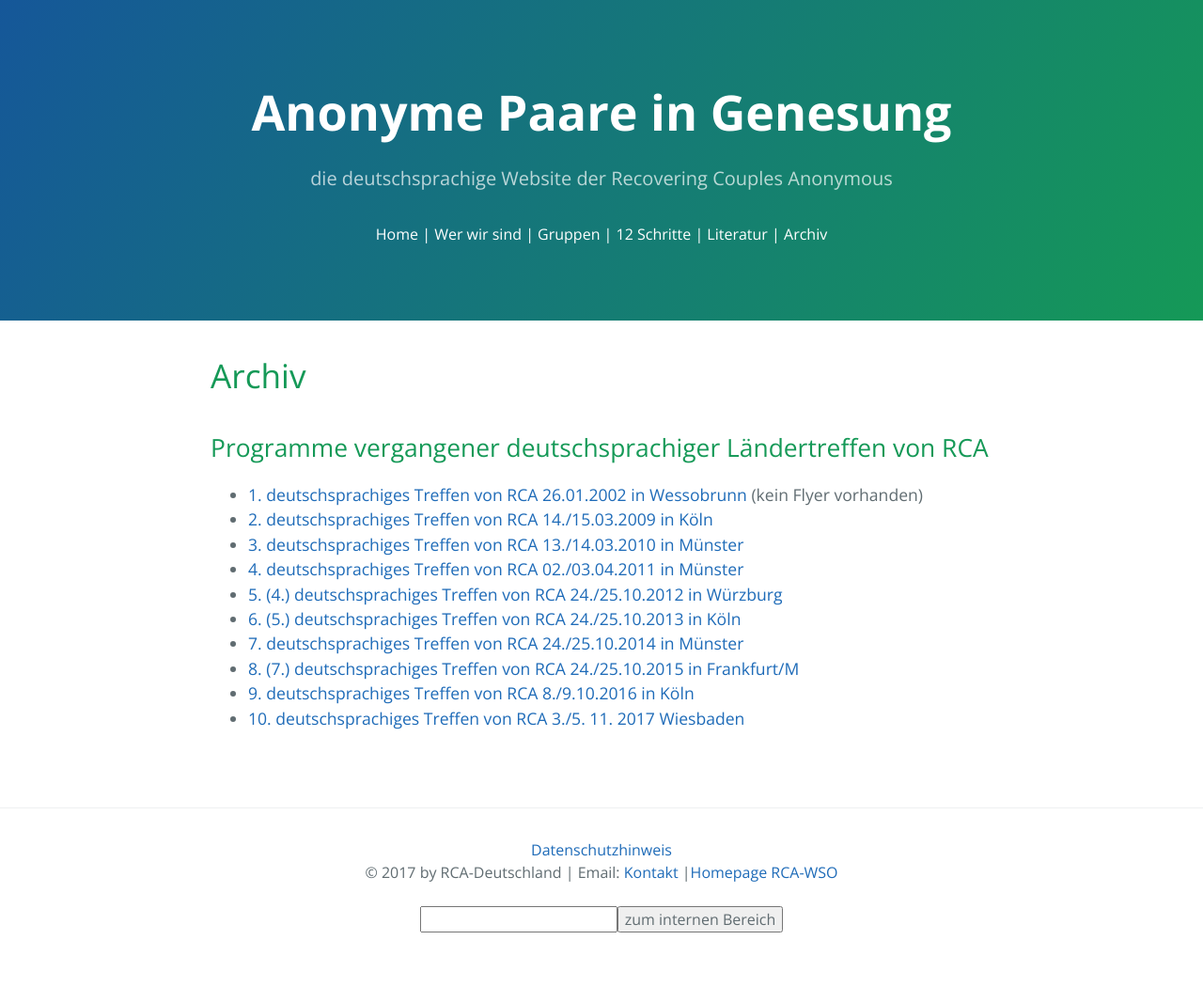
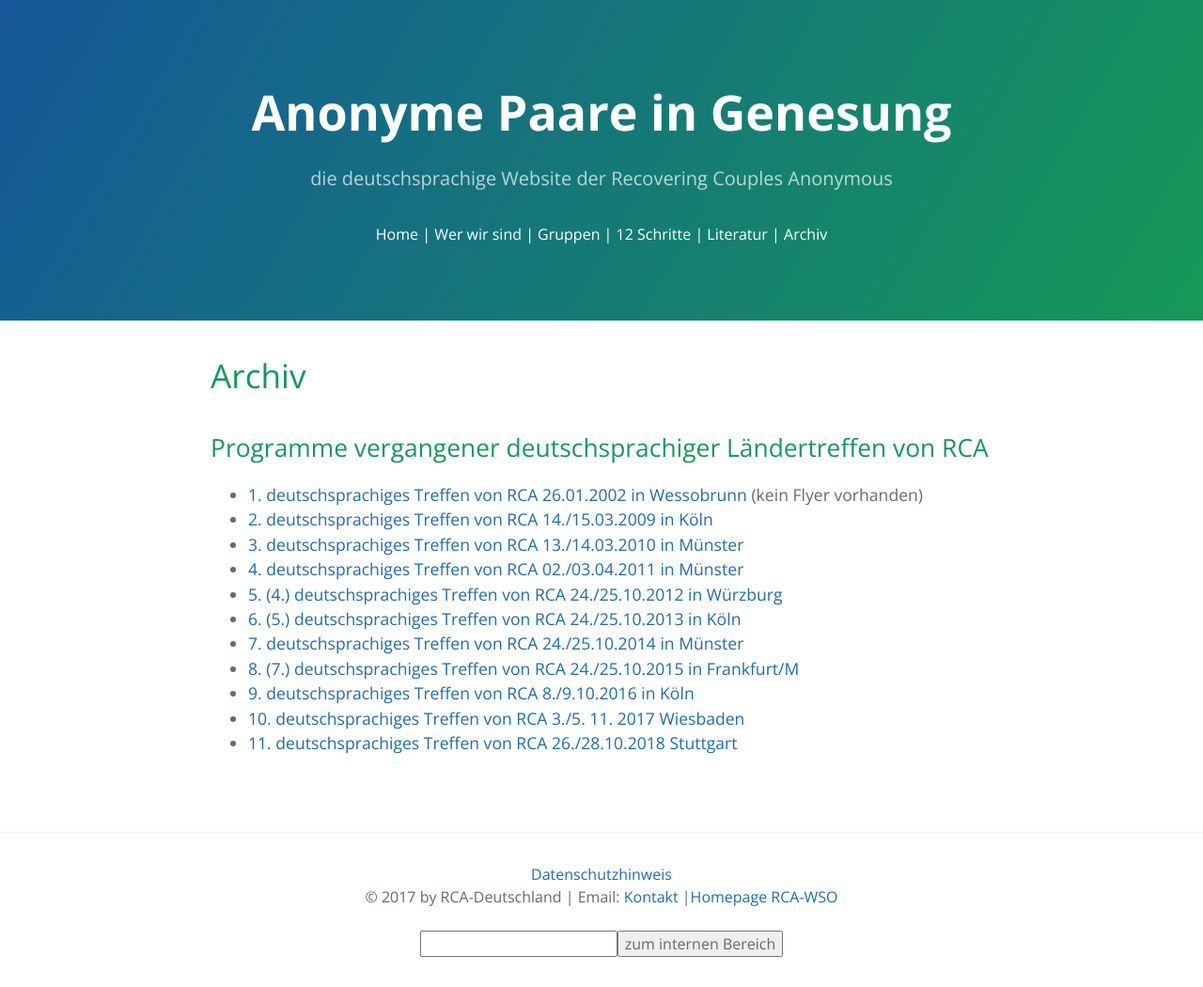
Before and after one commit to rcadeutschland/rcadeutschland.github.io, a Jekyll site: the page built from Archiv.md, in a window 1280 px wide. Shown: the whole page at 94% size. Built offline with Jekyll 4.4.1, drawn with Linux system fonts in a browser that asks for light colours; nearby versions of some CDN libraries; before the commit the page ends 1024 px from its top, so only the background shows below that.

Commit message:
Update Archiv.md

```diff
--- a/Archiv.md
+++ b/Archiv.md
@@ -6,13 +6,14 @@
 
 ## Programme vergangener deutschsprachiger Ländertreffen von RCA
 
-- [1. deutschsprachiges Treffen von RCA 26.01.2002 in Wessobrunn](http://www.recovering-couples.de/Archiv) (kein Flyer vorhanden)
-- [2. deutschsprachiges Treffen von RCA 14./15.03.2009 in Köln](http://www.recovering-couples.de/files/RCATreffen2009.pdf)
-- [3. deutschsprachiges Treffen von RCA 13./14.03.2010 in Münster](http://www.recovering-couples.de/files/RCATreffen2010.pdf)
-- [4. deutschsprachiges Treffen von RCA 02./03.04.2011 in Münster](http://www.recovering-couples.de/files/RCATreffen2011.pdf)
-- [5. (4.) deutschsprachiges Treffen von RCA 24./25.10.2012 in Würzburg](http://www.recovering-couples.de/files/RCATreffen2012.pdf)
-- [6. (5.) deutschsprachiges Treffen von RCA 24./25.10.2013 in Köln](http://www.recovering-couples.de/files/RCATreffen2013.pdf)
-- [7. deutschsprachiges Treffen von RCA 24./25.10.2014 in Münster](http://www.recovering-couples.de/files/RCATreffen2014.pdf)
+- [1. deutschsprachiges Treffen von RCA 26.01.2002 in Wessobrunn](https://www.recovering-couples.de/Archiv) (kein Flyer vorhanden)
+- [2. deutschsprachiges Treffen von RCA 14./15.03.2009 in Köln](https://www.recovering-couples.de/files/RCATreffen2009.pdf)
+- [3. deutschsprachiges Treffen von RCA 13./14.03.2010 in Münster](https://www.recovering-couples.de/files/RCATreffen2010.pdf)
+- [4. deutschsprachiges Treffen von RCA 02./03.04.2011 in Münster](https://www.recovering-couples.de/files/RCATreffen2011.pdf)
+- [5. (4.) deutschsprachiges Treffen von RCA 24./25.10.2012 in Würzburg](https://www.recovering-couples.de/files/RCATreffen2012.pdf)
+- [6. (5.) deutschsprachiges Treffen von RCA 24./25.10.2013 in Köln](https://www.recovering-couples.de/files/RCATreffen2013.pdf)
+- [7. deutschsprachiges Treffen von RCA 24./25.10.2014 in Münster](https://www.recovering-couples.de/files/RCATreffen2014.pdf)
 - [8. (7.) deutschsprachiges Treffen von RCA 24./25.10.2015 in Frankfurt/M](http://www.recovering-couples.de/files/rca_flyer_2015.pdf)
-- [9. deutschsprachiges Treffen von RCA 8./9.10.2016 in Köln](http://www.recovering-couples.de/files/RCATreffen2016.pdf)
-- [10. deutschsprachiges Treffen von RCA  3./5. 11. 2017 Wiesbaden](http://www.recovering-couples.de/files/FlyerRCADLT2017.pdf)
+- [9. deutschsprachiges Treffen von RCA 8./9.10.2016 in Köln](https://www.recovering-couples.de/files/RCATreffen2016.pdf)
+- [10. deutschsprachiges Treffen von RCA  3./5. 11. 2017 Wiesbaden](https://www.recovering-couples.de/files/FlyerRCADLT2017.pdf)
+- [11. deutschsprachiges Treffen von RCA  26./28.10.2018 Stuttgart](https://www.recovering-couples.de/files/RCATreffen2018.pdf)
```
